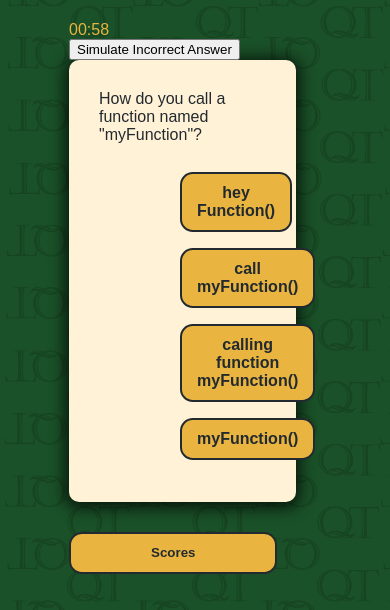
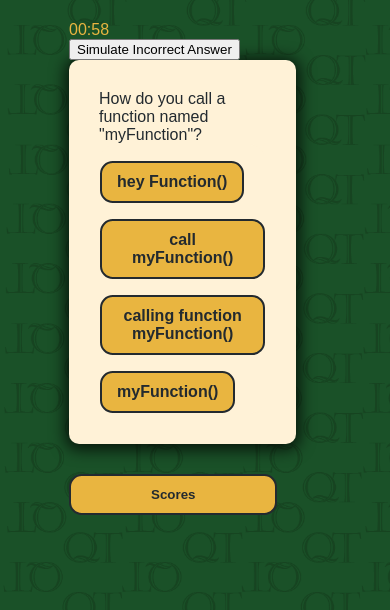
Before and after one commit to anna071387/QuizThis, a plain HTML site: page index.html in a window 390 px wide. Both pictures are taken after a click on the button "Start". Shown: the part 227-837 px from the top of the page. Drawn offline with Linux system fonts and the light colour scheme.

Commit message:
updated files, made responsive questions that switch to next question, scores

```diff
--- a/assets/script.js
+++ b/assets/script.js
@@ -1,13 +1,21 @@
+
+// creating declarations for buttons
+
 const startButton = document.getElementById('start-btn2')
 const nextButton = document.getElementById('next-btn')
 const questionContainerElement = document.getElementById('question-container')
+// const scoreButton = document.getElementById('scores-btn3')
 
 
+// Gets answers implemented into answers buttons
 const questionElement = document.getElementById('question')
 const answersButtonsElement = document.getElementById('answers-buttons')
+
 var sec = 60;
+
 let shuffledQuestions, currentQuestionIndex
 
+// adds event listener to the buttons start and next
 startButton.addEventListener('click', startGame)
 nextButton.addEventListener('click', () => {
     currentQuestionIndex++
@@ -15,7 +23,7 @@ nextButton.addEventListener('click', () => {
 })
 
 
-
+//  At the begining of the quiz when you clin on the start button it disapears
 function startGame() {
     startButton.classList.add('hide')
     shuffledQuestions = questions.sort(() => Math.random() - .5)
@@ -47,8 +55,9 @@ function startGame() {
 
 
 
-
+// Sets action for when next button clicked, the question switches randomly
 function setNextQuestion() {
+    resetState()
     showQuestion(shuffledQuestions[currentQuestionIndex])
 }
 
@@ -73,7 +82,7 @@ function resetState() {
         answersButtonsElement.removeChild(answersButtonsElement.firstChild)
     }
 }
-
+// Function that allows to select an answer
 function selectAnswer(e) {
     const selectedButton = e.target
     const correct = selectedButton.dataset.correct
@@ -81,13 +90,14 @@ function selectAnswer(e) {
     Array.from(answersButtonsElement.children).forEach(button => {
         setStatusClass(button, button.dataset.correct)
     })
-    if(questions.length > currentQuestionIndex + 1) {
+    if(shuffledQuestions.length > currentQuestionIndex + 1) {
     nextButton.classList.remove('hide')
     } else {
         startButton.innerText = 'Restart'
         startButton.classList.remove('hide')
+}
     }
-}
+
 
 function setStatusClass(element, correct) {
     clearStatusClass(element)
--- a/assets/style.css
+++ b/assets/style.css
@@ -4,6 +4,10 @@
       box-sizing: border-box;
   }
 
+  :root {
+    --hue-wrong:0;
+    --hue-correct: 145;
+  }
   /* incorporated starter code with the customizing options */
   html,
   body,
@@ -79,8 +83,8 @@
       display: flex;
       margin-top: 30px;
       margin-bottom: 30px;
-      margin-right: 78px;
-      margin-left: auto;
+      /* margin-right: 760px; */
+      /* margin-left: auto; */
       background-color: #E9B540;
       border: 2px solid hsl(205, 15%, 16%);
       color: hsl(205, 15%, 16%);
@@ -94,6 +98,19 @@
       background-color: #F8DFB1;
 
   }
+/*
+
+  .btnansw.correct  {
+    --hue: var(--hue-correct)
+
+  }
+
+  .btnansw.wrong {
+    --hue: var(--hue-wrong)
+
+  } */
+
+
   .btn2 {
     display: flex;
     margin-top: 30px;
@@ -136,9 +153,9 @@
 
   .btnansw {
       /* display: flex; */
-     justify-content: left;
+      justify-content: left;
       background-color: #FFF2D7;
-      padding: .7rem 5rem;
+      /* padding: .7rem 5rem; */
       font-weight: bold;
       cursor: pointer;
       border-radius: 1rem;
```
Also changed, not shown: index.html (+3 -3 lines), 1 other file.
